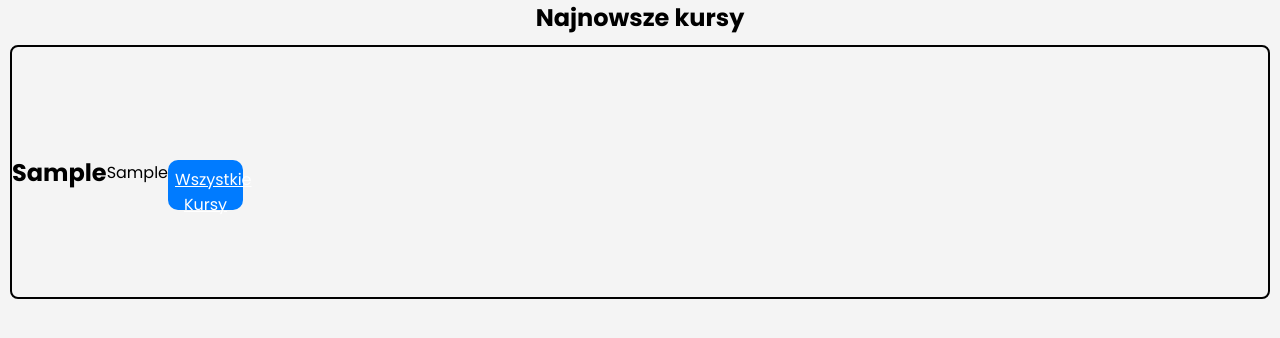
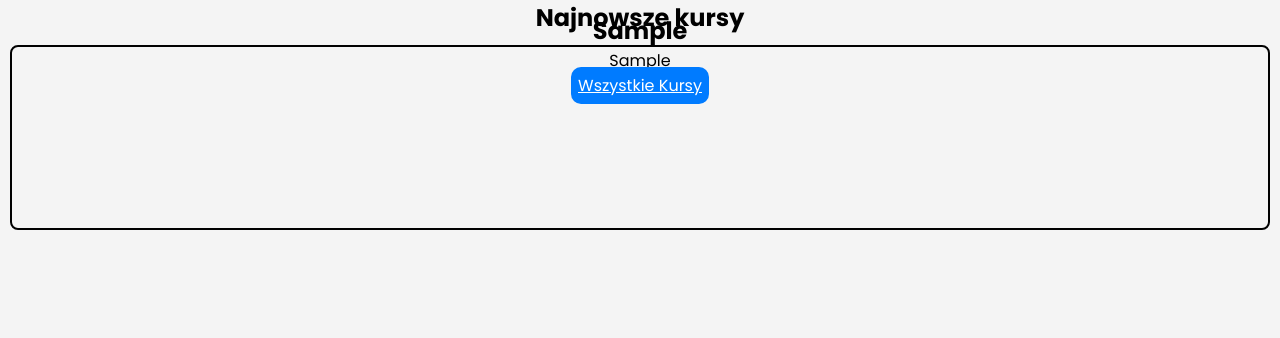
Before and after one commit to bubliks7/e-learning-portal, a Django app: page / in a window 1280 px wide. Shown: the part 153-491 px from the top of the page. Run offline with Django 4.2, Linux system fonts and the light colour scheme; tables that the repository leaves empty hold one stand-in row (values such as "Sample post").

Commit message:
added styles

```diff
--- a/portal/static/portal/style.css
+++ b/portal/static/portal/style.css
@@ -63,14 +63,13 @@ header {
     display: flex;
     justify-content: space-evenly;
     align-items: center;
+    height: 23.15vh;
     border: 2px solid black;
     border-radius: 8px;
     margin: 10px;
 }
 
 .courseCard {
-    display: flex;
-    align-items: center;
     height: 250px;
     width: 100%;
 }
```
